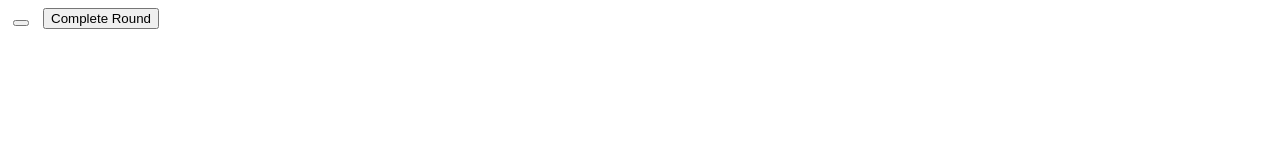
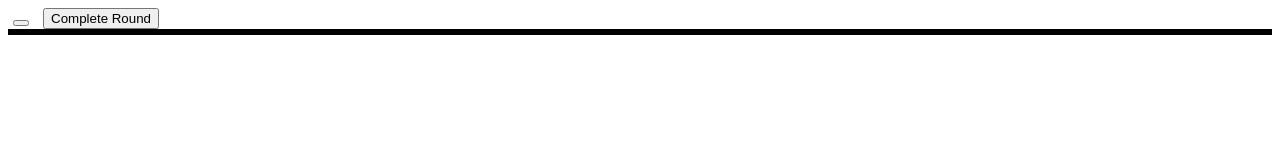
Before and after one commit to brfreeman36/WeeklyTripSheetGenerator, a plain HTML site: page index.html in a window 1280 px wide. Both pictures are taken after a click on the button "Final Location". Drawn offline with Linux system fonts and the light colour scheme.

Commit message:
New Divs And Border
Adds new divs to append locations. Border added to buildround

```diff
--- a/index.html
+++ b/index.html
@@ -2,7 +2,7 @@
 <html lang="en" dir="ltr">
   <head>
     <meta charset="utf-8">
-    <title></title>
+    <title>Weekly Trip Sheet Generator</title>
     <style media="screen">
       p {
         margin: 0px 0px 0px 0px;
@@ -13,6 +13,10 @@
       .form {
 
         margin: 0px 5px 0px 5px;
+
+      }
+      #buildround {
+        border-style: solid;
 
       }
     </style>
@@ -105,21 +109,29 @@ function convertFinalButton(arrIndex) {
   replacement.id = "completeround";
   replacement.name = "completeround";
   replacement.innerHTML = "<p>Complete Round</p>";
+  let buildRound = document.createElement("div");
+  buildRound.className = "buildround";
+  buildRound.id = "buildround";
+  let displayRound = document.createElement("div");
+  displayRound.className = "displayround";
+  displayRound.id = "displayround";
   document.getElementById('addtriplocations').removeChild(document.getElementById(`addlocation${arrIndex}`));
   document.getElementById("addtriplocations").replaceChild(replacement, buttonToReplace);
   document.getElementById("completeround").addEventListener("click", completeRound);
+  document.body.appendChild(buildRound);
+  document.body.appendChild(displayRound);
 }
 function addToRound(arrIndex) {
   let p = document.createElement("p");
   round.push(locations[arrIndex]);
   p.textContent = `${locations[arrIndex]}`;
-  document.body.appendChild(p);
+  document.getElementById("buildround").appendChild(p);
 }
 function completeRound() {
   round.forEach(function(item) {
     let p = document.createElement("p")
     p.textContent = `${item}`;
-    document.body.appendChild(p);
+    document.getElementById("displayround").appendChild(p);
   });
 }
 </script>
```
